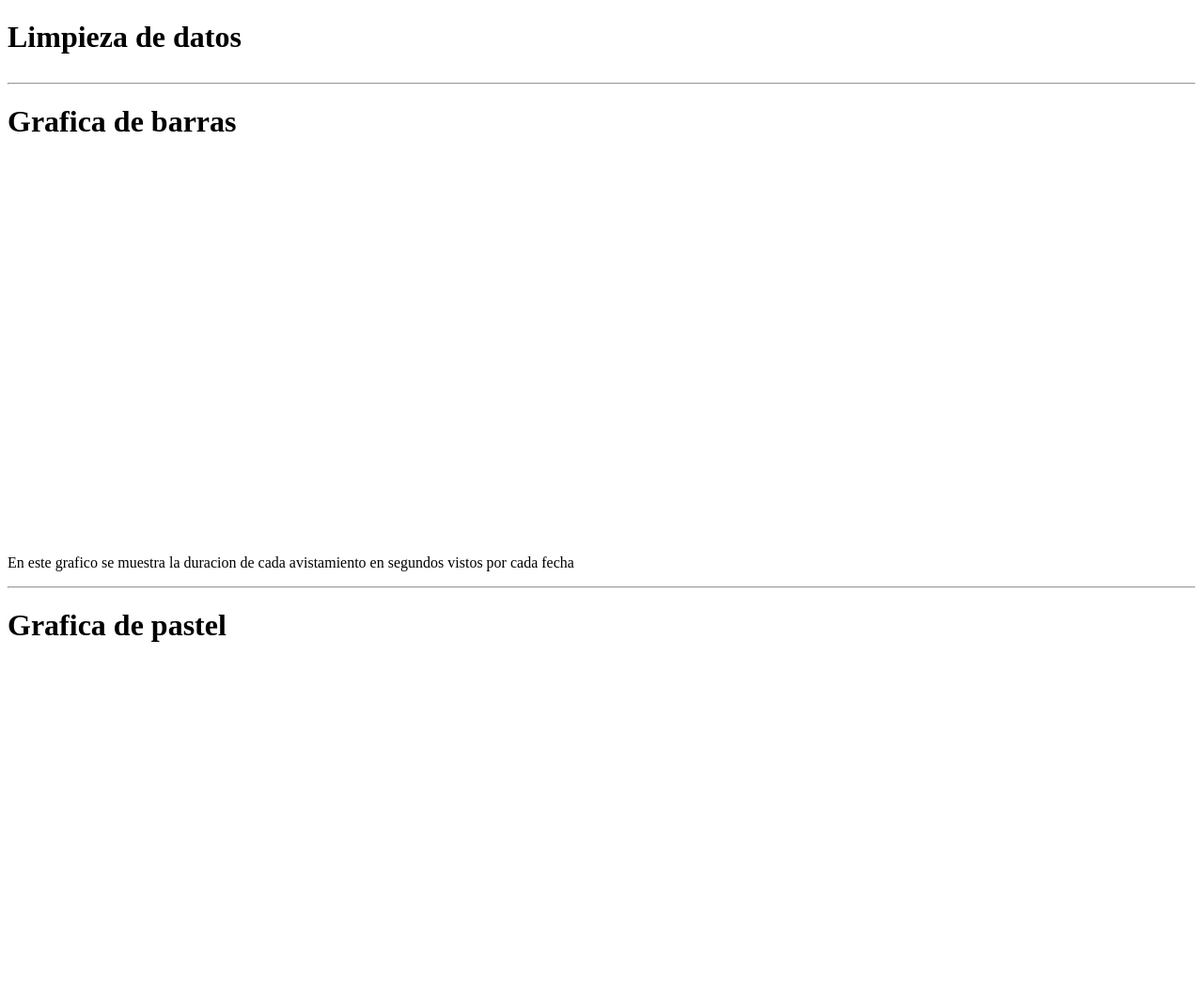
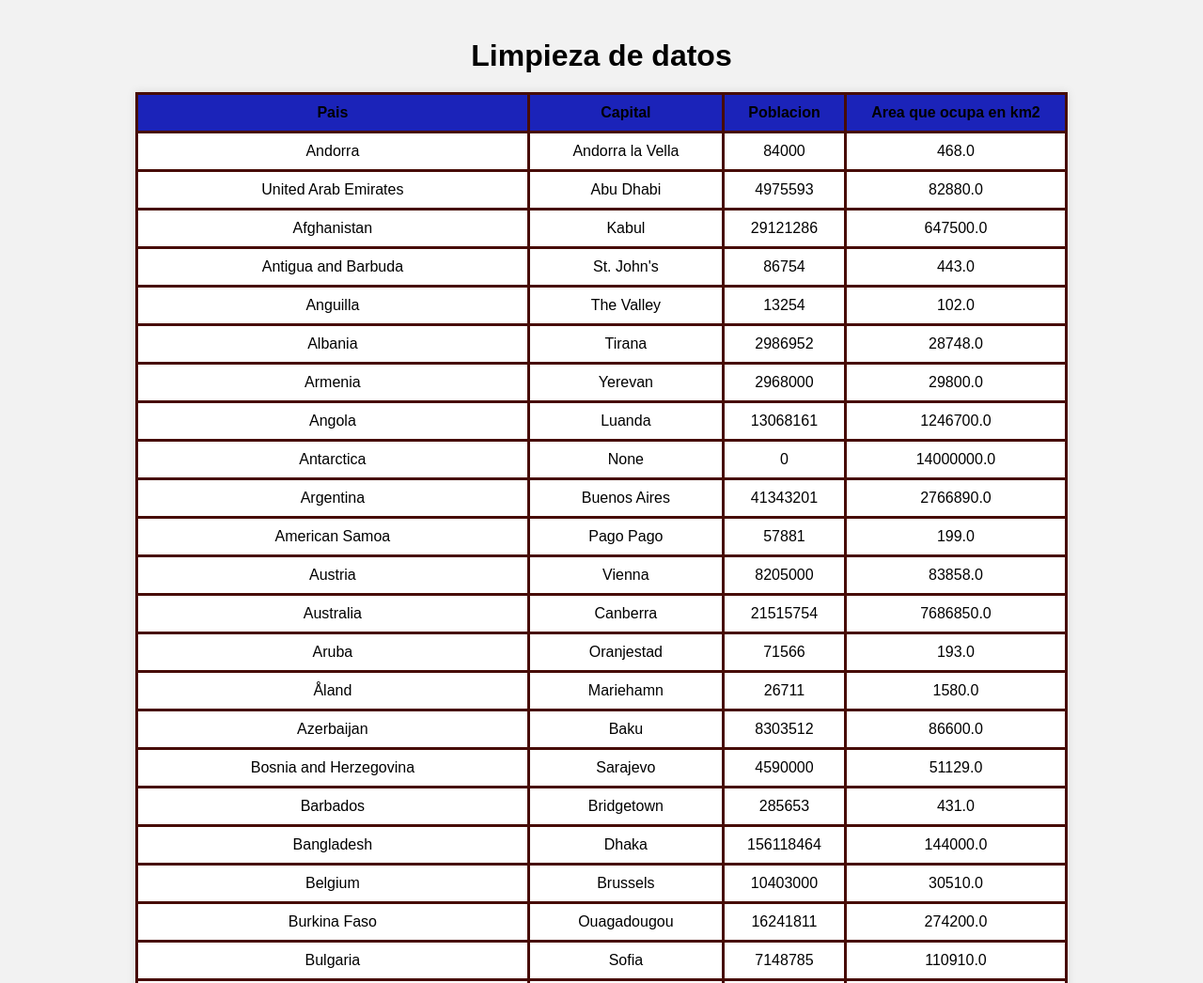
Before and after one commit to omaradriano/Temas_Selectos_Ej_9, a plain HTML site: page Ejercicio_11/Main.html in a window 1280 px wide. Shown: the top 1046 px of the page at 94% size. Drawn offline with nearby package versions, Linux system fonts and the light colour scheme.

Commit message:
JS modificado

```diff
--- a/Ejercicio_11/Estilo.css
+++ b/Ejercicio_11/Estilo.css
@@ -1,33 +1,39 @@
-/* Estilo para la tabla */
-#TablaCiudades {
-    border-collapse: collapse;
-    width: 100%;
-    margin-top: 20px;
+body {
+  font-family: Arial, sans-serif;
+  background-color: #f2f2f2;
+  margin: 0;
+  padding: 20px;
 }
 
-  /* Estilo para las celdas de la tabla */
-  #TablaCiudades td, #TablaCiudades th {
-    border: 1px solid #dddddd;
-    padding: 8px;
-    text-align: left;
+h1 {
+  text-align: center;
+  margin-bottom: 20px;
 }
 
-  /* Estilo para el encabezado de la tabla */
-  #TablaCiudades th {
-    background-color: #f2f2f2;
+#tblPaises {
+  width: 80%;
+  margin: 0 auto;
+  border-collapse: collapse;
+  background-color: #ffffff;
+  box-shadow: 0 0 10px rgba(0, 0, 0, 0.1);
+  border: 3px solid rgb(71, 12, 5);
 }
 
-  /* Estilo para las filas pares de la tabla */
-  #TablaCiudades tr:nth-child(even) {
-    background-color: #f9f9f9;
+#tblPaises th,
+#tblPaises td {
+  padding: 10px;
+  border-bottom: 1px solid #ddd;
+  border: 3px solid rgb(71, 12, 5);
 }
 
-  /* Estilo para las filas impares de la tabla */
-  #TablaCiudades tr:nth-child(odd) {
-    background-color: #ffffff;
+#tblPaises th {
+  background-color: #1b23b9;
 }
 
-  /* Estilo para cuando el cursor pasa sobre una fila */
-  #TablaCiudades tr:hover {
-    background-color: #e9e9e9;
+#tblPaises td {
+  text-align: center;
 }
+
+#tblPaises tr:last-child td {
+  border-bottom: none;
+}
--- a/Ejercicio_11/Main.html
+++ b/Ejercicio_11/Main.html
@@ -3,29 +3,20 @@
 <head>
     <meta charset="UTF-8">
     <meta name="viewport" content="width=device-width, initial-scale=1.0">
-    <title>Poblacion paises(Practica 11)</title>
+    <title>Practica 11</title>
     <link rel="stylesheet" href="Estilo.css">
 </head>
 <body>
     <div>
         <h1>Limpieza de datos</h1>
-        <table id="tblPaies"></table>
+        <table id="tblPaises"></table>
     </div>
-    <hr>
     <div>
-        <h1>Grafica de barras</h1>
-        <canvas id="graficaDuraciones" width="400" height="400"></canvas>
-
-        <p>En este grafico se muestra la duracion de cada avistamiento en segundos vistos por cada fecha</p>
-    </div>
-    <hr>
-    <div>
-        <h1>Grafica de pastel</h1>
-        <canvas id="graficaDistribucionPais" width="400" height="400"></canvas>
-        <p>En este grafico se muestra la distribucion de avisamientos en cada estado en el que ocurrio dicho avistamiento</p>
+        <h1>Gráfica de barras</h1>
+        <canvas id="grafica"></canvas>
     </div>
     <script src="https://cdnjs.cloudflare.com/ajax/libs/PapaParse/5.3.0/papaparse.min.js"></script>
     <script src="https://cdn.jsdelivr.net/npm/chart.js"></script>
-    <script src="practica9.js"></script>
+    <script src="practica11.js"></script>
 </body>
 </html>
--- a/Ejercicio_11/Paises.csv
+++ b/Ejercicio_11/Paises.csv
@@ -11,7 +11,7 @@ Anguilla,"The
 Albania,Tirana,2986952,28748.0
 Armenia,Yerevan,2968000,29800.0
 Angola,Luanda,13068161,1246700.0
-Antarctica,None,0,1.4E7
+Antarctica,None,0,14000000.0
 Argentina,"Buenos
                   Aires",41343201,2766890.0
 American Samoa,"Pago
--- /dev/null
+++ b/Ejercicio_11/practica11.js
@@ -0,0 +1,85 @@
+// Función para cargar el archivo CSV
+function cargarDatos() {
+    return new Promise((resolve, reject) => {
+        Papa.parse('Paises.csv', {
+            download: true,
+            header: true,
+            complete: function(results) {
+                const csvCompleto = results.data;
+                resolve(csvCompleto);
+            },
+            error: function(error) {
+                reject(error);
+            }
+        });
+    });
+}
+
+// Funcion que muestra los datos
+function mostrarDatos(datos) {
+    var tabla = document.getElementById('tblPaises');
+    tabla.innerHTML = '';
+    var encabezado = tabla.createTHead();
+    var filaEncabezado = encabezado.insertRow();
+    for (var columna in datos[0]) {
+        if (datos[0].hasOwnProperty(columna)) {
+            var th = document.createElement('th');
+            th.textContent = columna;
+            filaEncabezado.appendChild(th);
+        }
+    }
+
+    // Aqui se agregan las filas de los datos
+    datos.forEach(function(row) {
+        var fila = tabla.insertRow();
+        for (var columna in row) {
+            if (row.hasOwnProperty(columna)) {
+                var celda = fila.insertCell();
+                celda.textContent = row[columna];
+            }
+        }
+    });
+}
+
+// Función para mostrar una gráfica de barras
+function mostrarGrafica(datos) {
+    // Obtener los valores de duración y fechas
+    const duraciones = datos.map(row => row['Duracion(Segundos)']);
+    const fechas = datos.map(row => row['Fecha en que ocurrio']);
+
+    // Crear el contexto del gráfico
+    var ctx = document.getElementById('graficaDuraciones').getContext('2d');
+
+    // Crear la gráfica de barras
+    var grafica = new Chart(ctx, {
+        type: 'bar',
+        data: {
+            labels: fechas,
+            datasets: [{
+                label: 'Duración de avistamientos (segundos)',
+                data: duraciones,
+                backgroundColor: 'rgba(54, 162, 235, 0.2)',
+                borderColor: 'rgba(54, 162, 235, 1)',
+                borderWidth: 3
+            }]
+        },
+        options: {
+            scales: {
+                yAxes: [{
+                    ticks: {
+                        beginAtZero: true
+                    }
+                }]
+            }
+        }
+    });
+}
+
+
+
+// Llamar a la función para cargar los datos y luego mostrar la tabla
+cargarDatos().then(function(data) {
+    mostrarDatos(data); // Mostrar la tabla
+}).catch(function(error) {
+    console.error('Error al cargar los datos:', error);
+});
```
Lines whose indentation alone changed are shown as unchanged.
